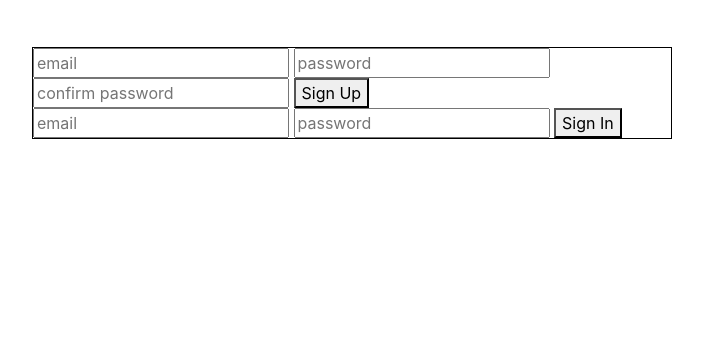
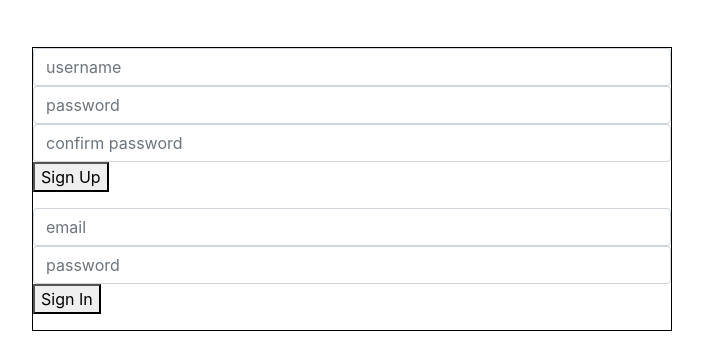
Before and after one commit to rainswerld/tic-tac-toe-client, a website built with webpack: page index.html in a window 1280 px wide. Shown: the part 91-444 px from the top of the page, without its empty margins (288-991 px from the left). Built offline with nearby package versions, Linux system fonts and the light colour scheme.

Commit message:
Added styling
Placed the signup form in a bootstrap form class to help format

```diff
--- a/index.html
+++ b/index.html
@@ -18,21 +18,26 @@
 
     <div class="winning-message"></div>
     <div class="score-board"></div>
-
+    <p id="message"></p>
+    <p id="content"></p>
 
       <div id="unauthenticated">
 
         <form id="sign-up">
-          <input name="credentials[email]" type="text" placeholder="email" />
-          <input name="credentials[password]" type="password" placeholder="password"/>
-          <input name="credentials[password_confirmation]" type="password" placeholder="confirm password"/>
+          <div class="form-group">
+          <input name="credentials[email]" class="form-control col-4-centered" type=text placeholder="username" />
+          <input name="credentials[password]" type="password" class="form-control" placeholder="password"/>
+          <input name="credentials[password_confirmation]" type="password" class="form-control" placeholder="confirm password"/>
           <button type="submit">Sign Up</button>
+        </div>
         </form>
 
         <form id="sign-in">
-          <input name="credentials[email]" type="text" placeholder="email" />
-          <input name="credentials[password]" type="password" placeholder="password" />
+          <div class="form-group">
+          <input name="credentials[email]" type="text" class="form-control" placeholder="email" />
+          <input name="credentials[password]" type="password" class="form-control" placeholder="password" />
           <button type="submit">Sign In</button>
+        </div>
         </form>
 
       </div>
@@ -72,7 +77,6 @@
       <button class="show-games">Show Games</button>
     </div>
 
-    <p id="message"></p>
-    <p id="content"></p>
+
     </body>
 </html>
```
